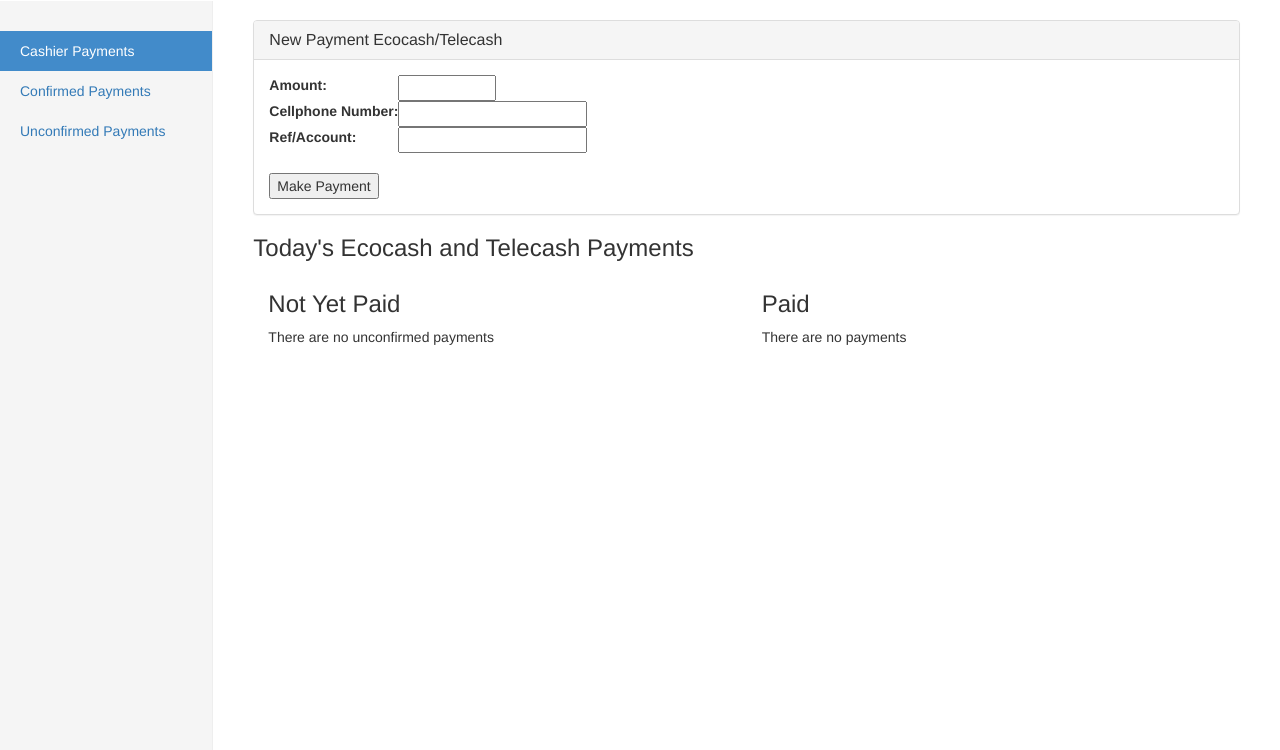
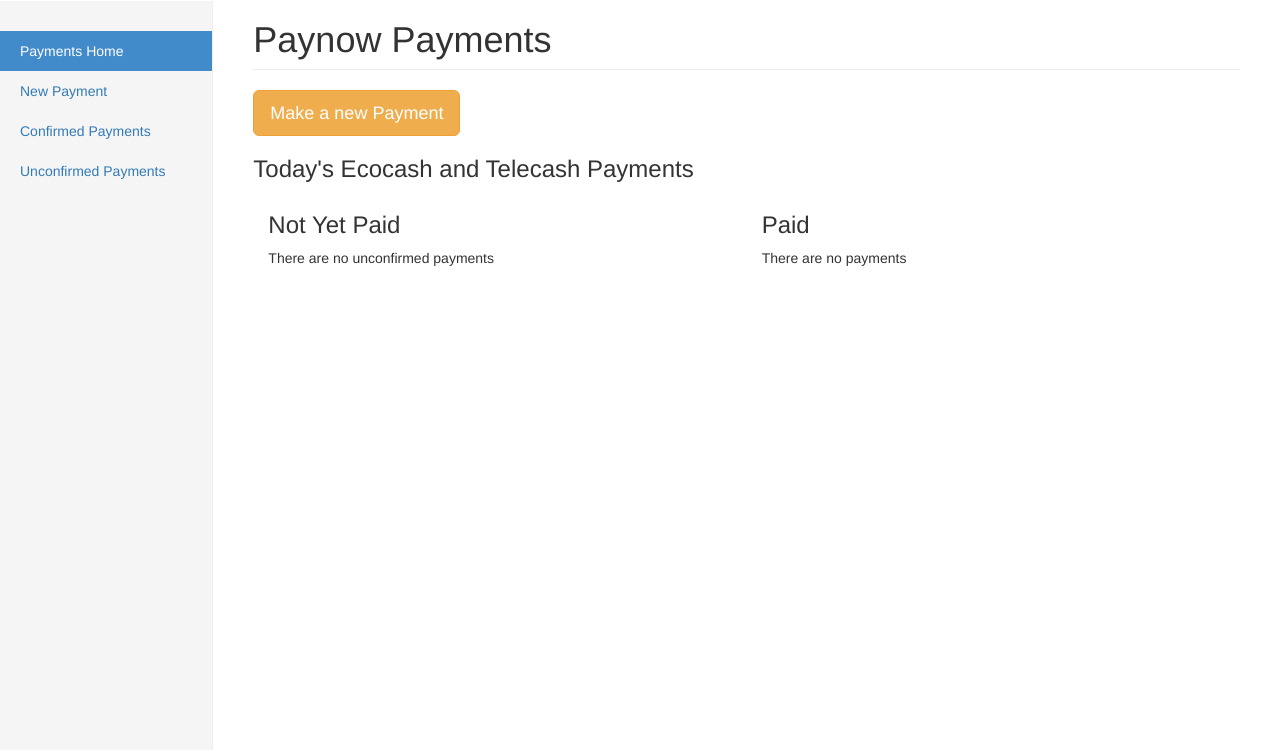
Before and after one commit to charle-k/django-paynow-example, a Django app: page /paynow/ in a window 1280 px wide. Shown: the part 50-800 px from the top of the page. Run offline with Django 3.2, Linux system fonts and the light colour scheme; the visitor is signed in with stand-in values (Sample User, id 1); data that the repository does not hold is empty; parts of the project's set-up code (start-up, migrations or seed data) failed here and were passed over; some libraries are stand-ins or nearby versions.

Commit message:
I have moved the payment form to paynow_payment view. This is to make the way payments are started easier to follow

```diff
--- a/paynow/templates/paynow/base.html
+++ b/paynow/templates/paynow/base.html
@@ -47,7 +47,8 @@
         <div class="col-sm-3 col-md-2 sidebar">
           <p>
           <ul class="nav nav-sidebar">
-            <li class="active"><a href="{% url 'paynow:index' %}">Cashier Payments<span class="sr-only">(current)</span></a></li>
+            <li class="active"><a href="{% url 'paynow:index' %}">Payments Home<span class="sr-only">(current)</span></a></li>
+           <li><a href="{% url 'paynow:paynow_payment' %}">New Payment</a></li>
             <li><a href="{% url 'paynow:confirmed_payments' %}">Confirmed Payments</a></li>
             <li><a href="{% url 'paynow:unconfirmed_payments' %}">Unconfirmed Payments</a></li>
           </ul>
--- a/paynow/templates/paynow/index.html
+++ b/paynow/templates/paynow/index.html
@@ -5,21 +5,11 @@
 {% block content %}
 <div class="row">
 <div class="col-sm-12">
-<div class="panel panel-default">
-  <div class="panel-heading">
-    <h3 class="panel-title">New Payment Ecocash/Telecash</h3>
-  </div>
-  <div class="panel-body">
-<form action="{% url 'paynow:paynow_payment' %}" method="post">
-  {% csrf_token %}
-    <table>
-    {{ form.as_table }}
-    </table>
-    <br>
-    <input type="submit" value="Make Payment"/>
-</form>
-  </div>
-</div>
+<h1 class="page-header">Paynow Payments</h1>
+<a href="{% url 'paynow:paynow_payment' %}"
+    class="btn btn-warning btn-lg" role="button">Make a new Payment</a>
+
+
 <h3 >Today's Ecocash and Telecash Payments</h3>
 </div>
 </div>
--- a/paynow/views.py
+++ b/paynow/views.py
@@ -39,7 +39,10 @@
 
 @login_required
 def paynow_payment(request):
-    """This is the functions that initiates the payment process"""
+    """
+    This is the functions that initiates the payment process. This is
+    where the magic starts
+    """
     if request.method == 'POST':
         form = MobilePaymentForm(request.POST)
         if form.is_valid():
@@ -96,7 +99,11 @@
             else:
                 msg = 'Error in processing payment. Please try again'
                 messages.error(request, msg)
-    return redirect(reverse('index'))
+    else:
+        form = MobilePaymentForm()
+    # if not POST request or error in inputs return input form
+    return render(request, 'paynow/paynow_payment.html',
+                    {'form': form})
 
 
 def paynow_return(request, order_id):
```
Also changed, not shown: paynow/templates/paynow/paynow_payment.html (added, +29 -0 lines).
